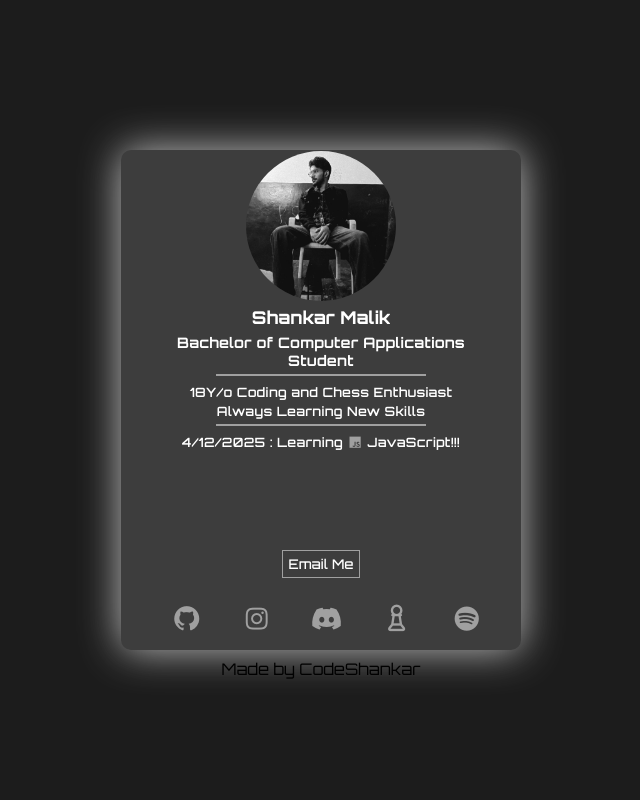
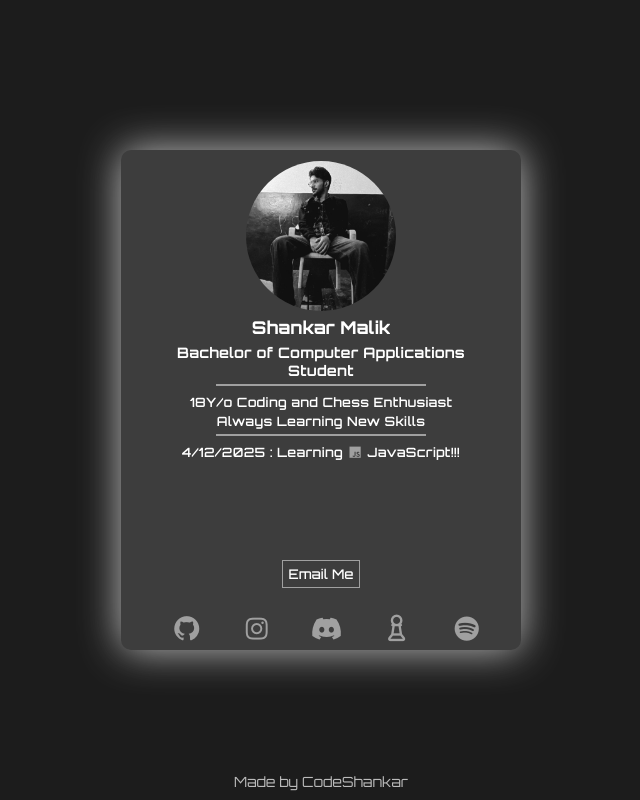
Before and after one commit to CodeShankar/myprofile, a plain HTML site: page index.html in a window 1280 px wide. Shown: the whole page, without its empty margins (319-959 px from the left). Drawn offline with Linux system fonts and the light colour scheme.

Commit message:
Add footer styles to style.css
Added footer styling for better visibility.

```diff
--- a/style.css
+++ b/style.css
@@ -104,3 +104,12 @@
     color: white;
     transform: scale(1.5);
 }
+#footer {
+  text-align: center;
+  color: white;
+  font-size: 14px;
+  opacity: 0.7;
+  position: fixed;
+  bottom: 10px;
+  width: 100%;
+}
```
